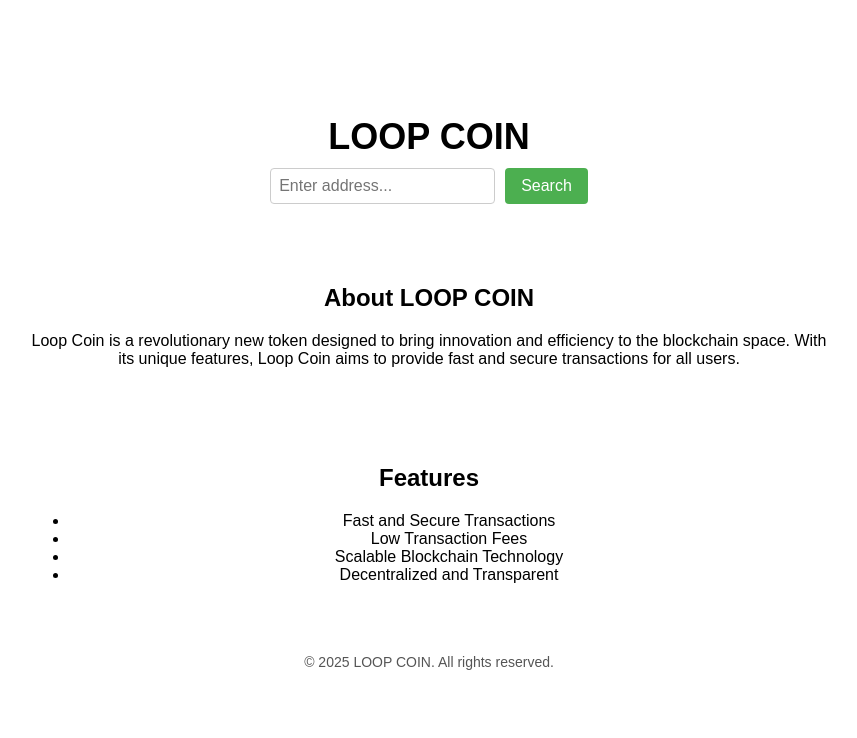
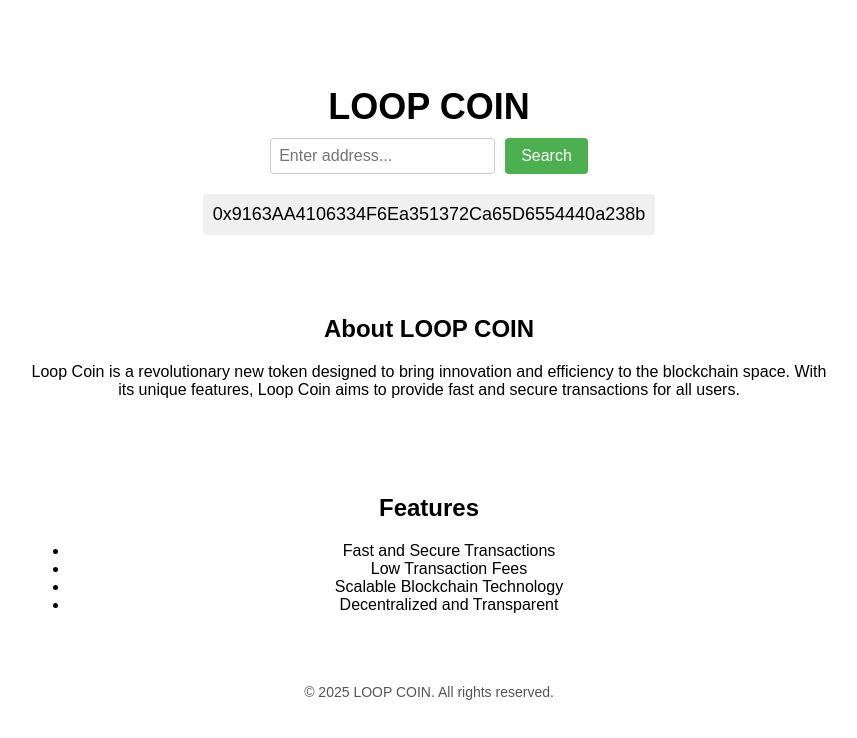
Before and after one commit to Avinask0/LOOP-COIN, a plain HTML site: page index.html in a window 1280 px wide. Shown: the whole page, without its empty margins (211-1068 px from the left). Drawn offline with Linux system fonts and the light colour scheme.

Commit message:
Update index.html

```diff
--- a/index.html
+++ b/index.html
@@ -55,6 +55,20 @@
             background-color: #45a049;
         }
 
+        .token-address {
+            margin-top: 20px;
+            font-size: 18px;
+            background-color: #f0f0f0;
+            padding: 10px;
+            border-radius: 4px;
+            display: inline-block;
+            cursor: pointer;
+        }
+
+        .token-address:hover {
+            background-color: #e0e0e0;
+        }
+
         section {
             margin-top: 20px;
             padding: 20px;
@@ -75,6 +89,10 @@
         <div class="search-container">
             <input type="text" id="address" placeholder="Enter address...">
             <button type="button" onclick="searchAddress()">Search</button>
+        </div>
+        <!-- Token address section -->
+        <div class="token-address" onclick="copyAddress()">
+            0x9163AA4106334F6Ea351372Ca65D6554440a238b
         </div>
     </header>
 
@@ -107,6 +125,22 @@
                 alert("Please enter an address.");
             }
         }
+
+        // Function to copy the token address
+        function copyAddress() {
+            var copyText = document.querySelector(".token-address");
+            var range = document.createRange();
+            range.selectNode(copyText);
+            window.getSelection().removeAllRanges(); // Clear current selections
+            window.getSelection().addRange(range); // Select the text
+            try {
+                document.execCommand('copy'); // Copy the text
+                alert("Token address copied to clipboard!");
+            } catch (err) {
+                alert("Failed to copy address.");
+            }
+            window.getSelection().removeAllRanges(); // Deselect the text
+        }
     </script>
 </body>
 </html>
```
